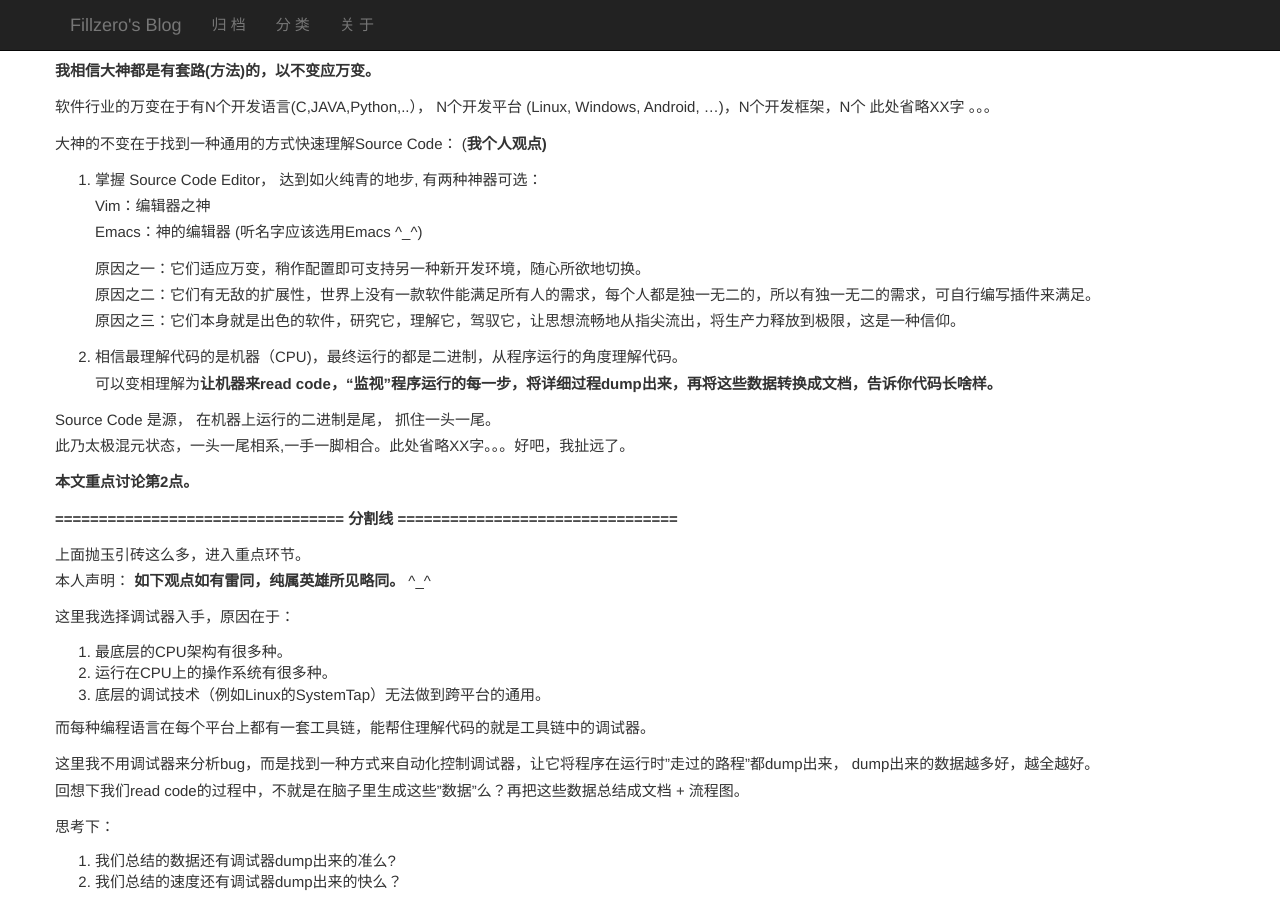
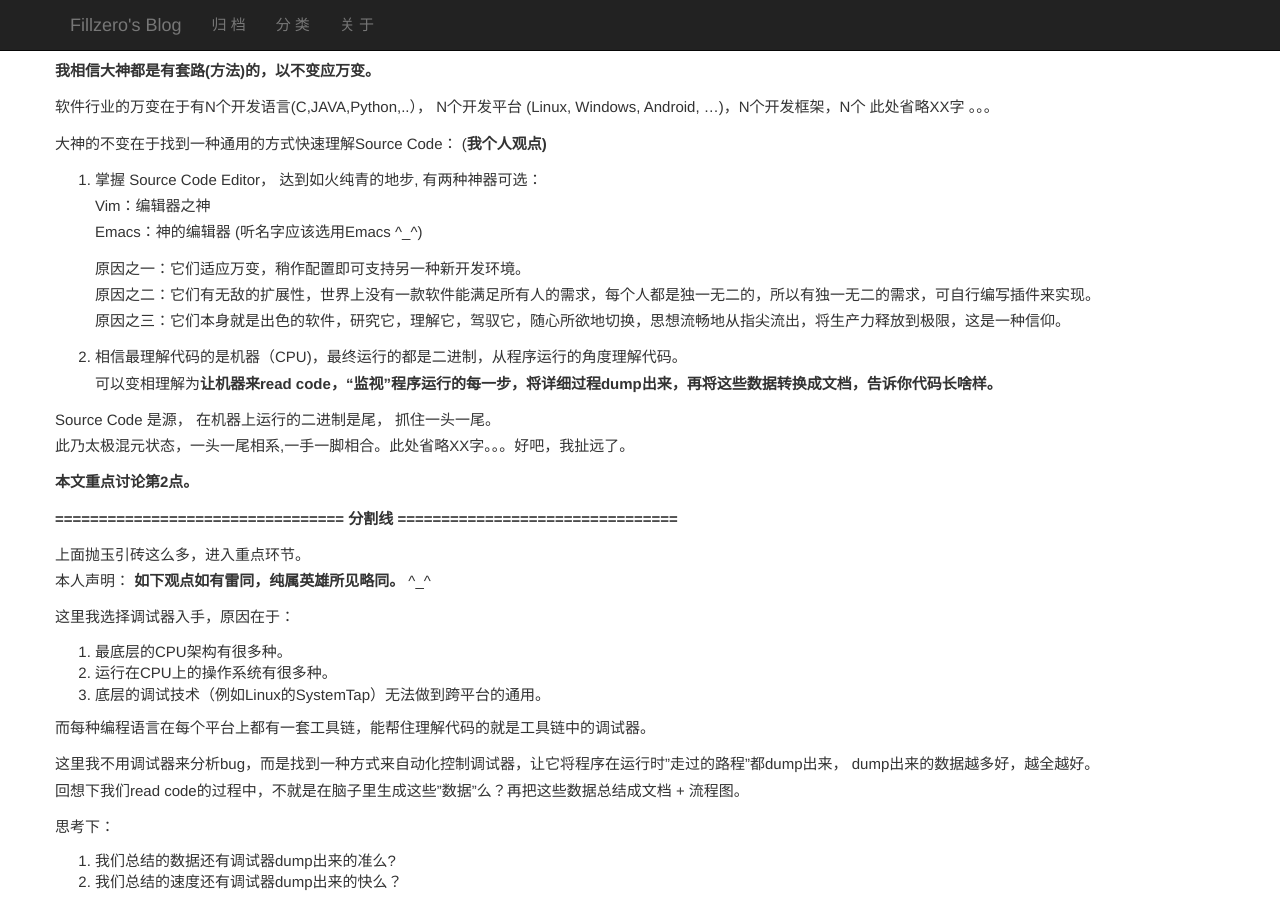
Before and after one commit to fillzero/fillzero.github.io, a Jekyll site: the page built from _posts/2018-11-23-use-debug-to-understand-code-quickly.md, in a window 1280 px wide and 900 px high, scrolled down 1023 px. Built offline with Jekyll 4.4.1, drawn with Linux system fonts in a browser that asks for light colours; nearby versions of some CDN libraries; library files that are not in the unit come from our copies.

Commit message:
Refine 2018-11-23-use-debug-to-understand-code-quickly.md
Signed-off-by: Liang Dai <liang.dai1@citrix.com>

```diff
--- a/_posts/2018-11-23-use-debug-to-understand-code-quickly.md
+++ b/_posts/2018-11-23-use-debug-to-understand-code-quickly.md
@@ -59,9 +59,9 @@ Linus 大神说过 "<b>Read the Fucking Source Code</b>"， 但他没有具体
    Vim：编辑器之神 <br>
    Emacs：神的编辑器  (听名字应该选用Emacs ^_^)<br>
 
-   原因之一：它们适应万变，稍作配置即可支持另一种新开发环境，随心所欲地切换。<br>
-   原因之二：它们有无敌的扩展性，世界上没有一款软件能满足所有人的需求，每个人都是独一无二的，所以有独一无二的需求，可自行编写插件来满足。<br>
-   原因之三：它们本身就是出色的软件，研究它，理解它，驾驭它，让思想流畅地从指尖流出，将生产力释放到极限，这是一种信仰。
+   原因之一：它们适应万变，稍作配置即可支持另一种新开发环境。<br>
+   原因之二：它们有无敌的扩展性，世界上没有一款软件能满足所有人的需求，每个人都是独一无二的，所以有独一无二的需求，可自行编写插件来实现。<br>
+   原因之三：它们本身就是出色的软件，研究它，理解它，驾驭它，随心所欲地切换，思想流畅地从指尖流出，将生产力释放到极限，这是一种信仰。
 
 2. 相信最理解代码的是机器（CPU)，最终运行的都是二进制，从程序运行的角度理解代码。<br>
    可以变相理解为<b>让机器来read code，“监视”程序运行的每一步，将详细过程dump出来，再将这些数据转换成文档，告诉你代码长啥样<b>。
```
